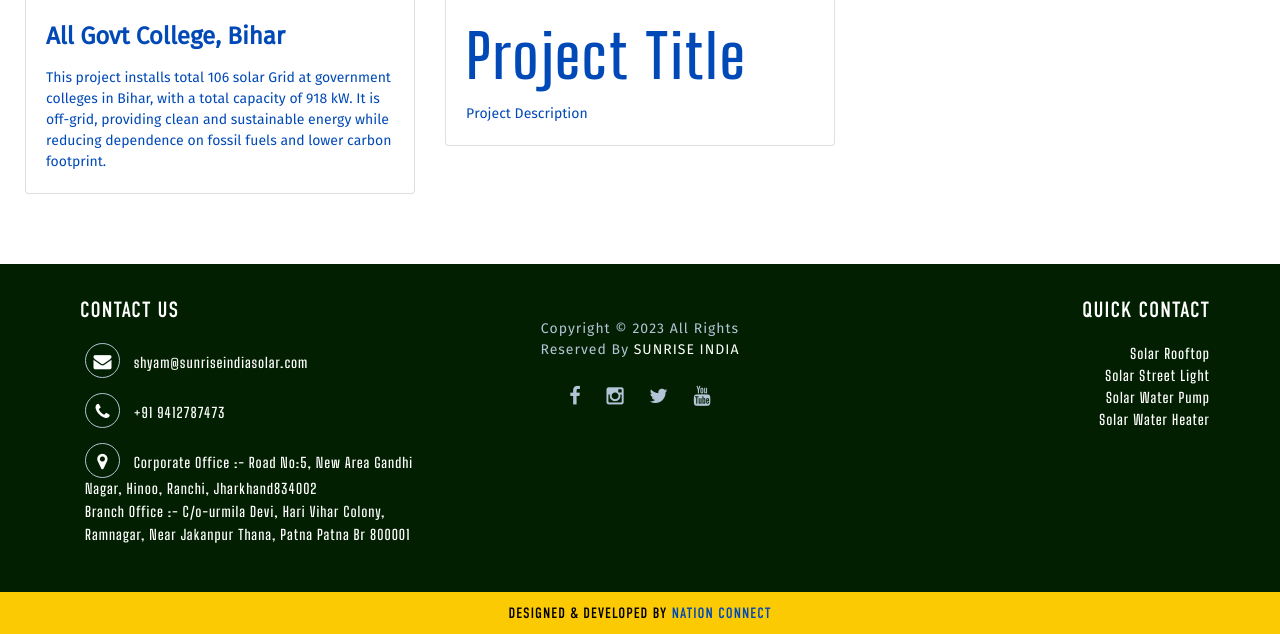
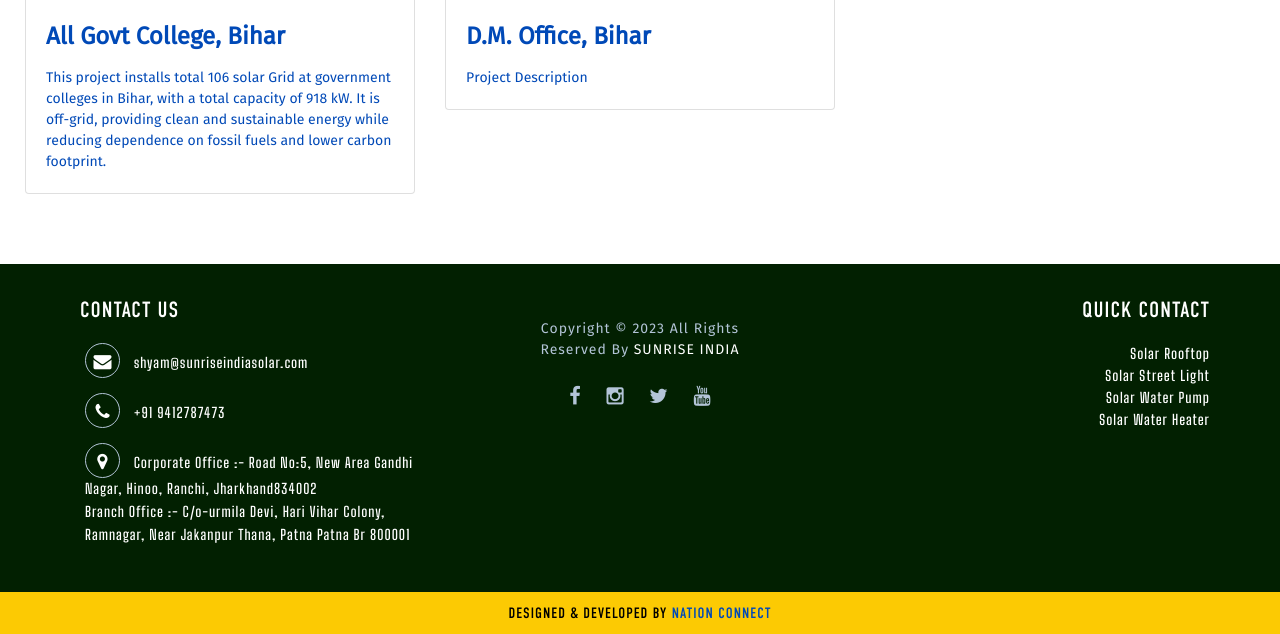
Before and after one commit to Nation-Connect/sunriseindiasolar, a PHP site: page /project.php in a window 1280 px wide. Shown: the part 622-1256 px from the top of the page. Run offline with PHP 8.4, Linux system fonts and the light colour scheme.

Commit message:
chanhe in out team

```diff
--- a/project.php
+++ b/project.php
@@ -59,7 +59,7 @@
                 <div class="card">
                     <img src="img/site2.jpg" class="card-img-top" alt="Solar Site Project Image">
                     <div class="card-body">
-                        <h5 class="card-title">Project Title</h5>
+					<p class="card-title" style="font-weight: bold; font-size: 24px;">D.M. Office, Bihar</p>
                         <p class="card-text">Project Description</p>
                     </div>
                 </div>
```
